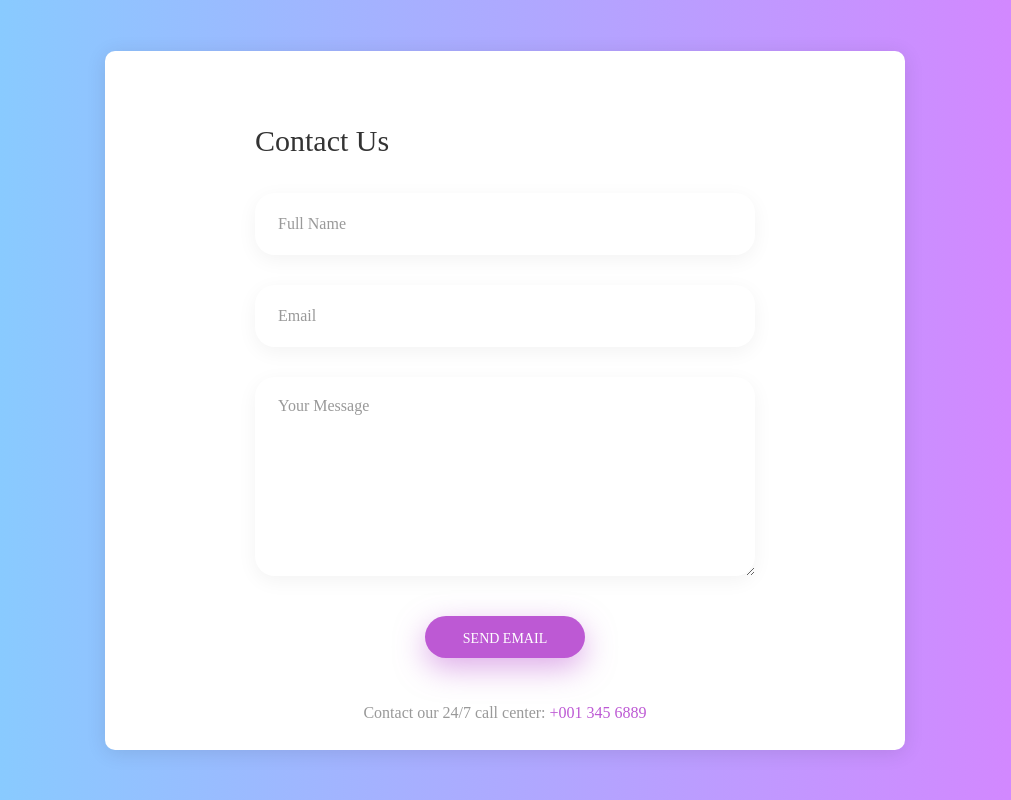
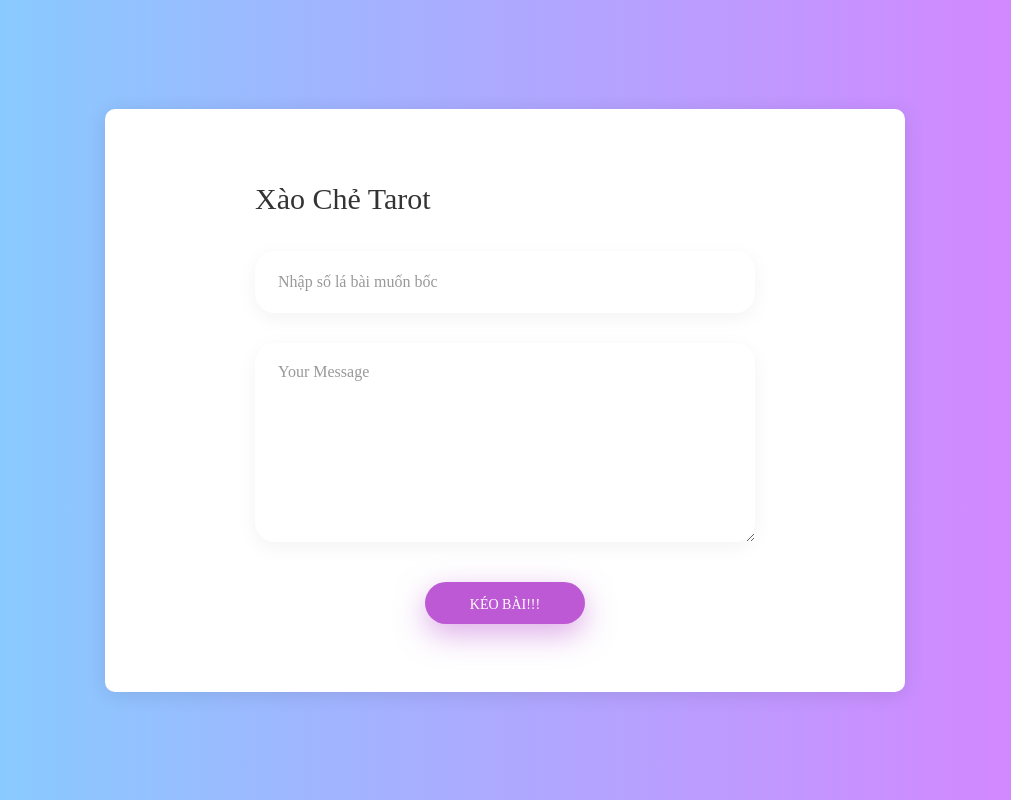
Before and after one commit to mint1508/TarotPicker, a plain HTML site: page index.html in a window 1280 px wide. Shown: the whole page, without its empty margins (135-1146 px from the left). Drawn offline with Linux system fonts and the light colour scheme.

Commit message:
Update index.html

```diff
--- a/index.html
+++ b/index.html
@@ -3,33 +3,25 @@
     <div class="wrap-contact100">
         <form class="contact100-form validate-form">
             <span class="contact100-form-title">
-                Contact Us
+                Xào Chẻ Tarot
             </span>
 
             <div class="wrap-input100 validate-input" data-validate="Please enter your name">
-                <input class="input100" type="text" name="name" placeholder="Full Name" required>
+                <input class="input100" type="number" id="numCard" name="name" placeholder="Nhập số lá bài muốn bốc" required>
                 <span class="focus-input100"></span>
             </div>
 
-            <div class="wrap-input100 validate-input" data-validate="Please enter email: e@a.x">
-                <input class="input100" type="text" name="email" placeholder="Email" required>
-                <span class="focus-input100"></span>
-            </div>
-
-            <div class="wrap-input100 validate-input" data-validate="Please enter your message">
-                <textarea class="input100" name="message" placeholder="Your Message" required></textarea>
+            <div class="wrap-input100">
+                <textarea id="result" class="input100" name="message" placeholder="Your Message" required></textarea>
                 <span class="focus-input100"></span>
             </div>
 
             <div class="container-contact100-form-btn">
-                <button class="contact100-form-btn">
-                    Send Email
+                <button id="btnPick" class="contact100-form-btn">
+                    Kéo bài!!!
                 </button>
             </div>
         </form>
-
-        <div class="contact100-more">
-            Contact our 24/7 call center: <span class="contact100-more-highlight">+001 345 6889</span>
-        </div>
     </div>
 </div>
+<script src="client.js"></script>
```
